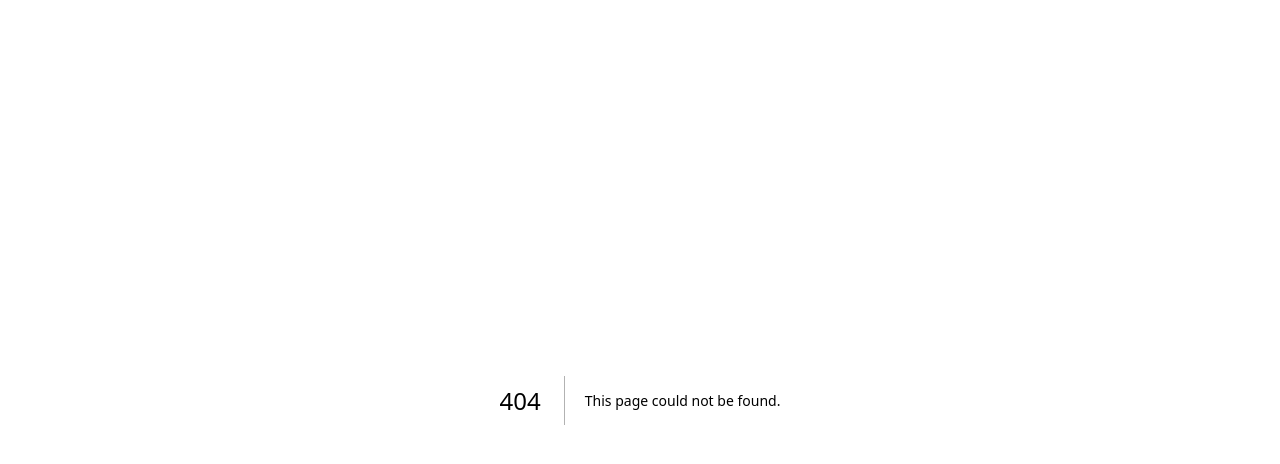
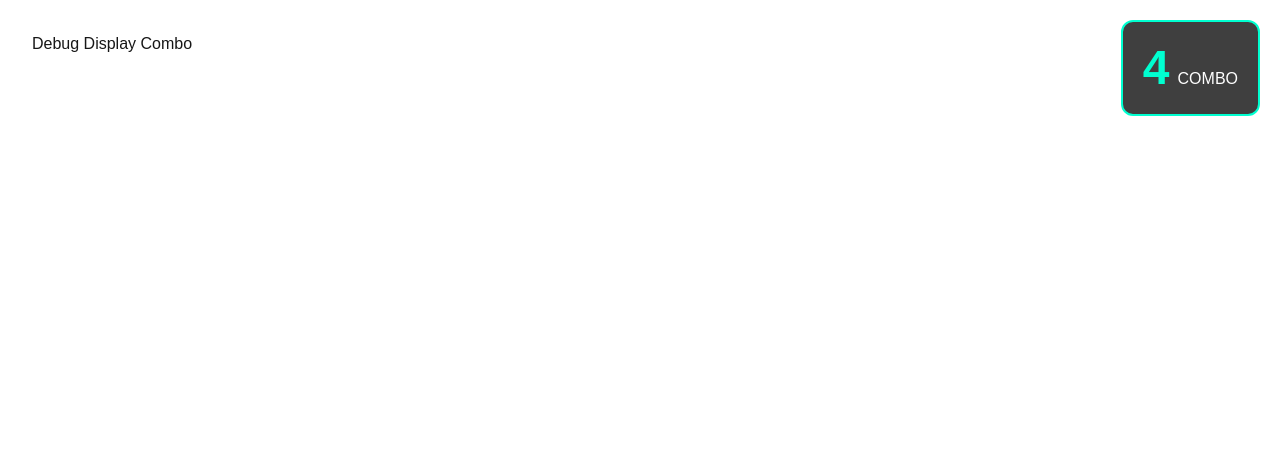
Before and after one commit to heisannn/osakana, a Next.js app in the folder client/: page /mobile/DisplayCombo/debug in a window 1280 px wide. Before the commit this address had no page. Shown: the top 464 px of the page. Built offline with nearby package versions, Linux system fonts and the light colour scheme.

Commit message:
feat: コンボの見た目を作成

```diff
--- /dev/null
+++ b/client/app/mobile/DisplayCombo/components/DisplayCombo.module.css
@@ -0,0 +1,49 @@
+.container {
+  position: fixed;
+  top: 20px;
+  right: 20px;
+  background-color: rgba(30, 30, 30, 0.85); /* ダークモード背景 */
+  border: 2px solid #00ffd0; /* アクセントカラーの枠 */
+  border-radius: 12px;
+  padding: 10px 20px;
+  display: flex;
+  align-items: baseline;
+  pointer-events: none;
+  z-index: 9999;
+}
+
+.comboNumber {
+  font-size: 48px; /* 数字を大きく */
+  font-weight: 800;
+  color: #00ffd0; /* アクセントカラー */
+  margin-right: 8px;
+  display: inline-block;
+  transition: transform 0.3s, opacity 0.3s;
+}
+
+.comboText {
+  font-size: 16px; /* COMBO文字は小さめ */
+  font-weight: 500;
+  color: #ffffff;
+  display: inline-block;
+  transition: transform 0.3s, opacity 0.3s;
+}
+
+.animate {
+  animation: pop 0.5s ease-out;
+}
+
+@keyframes pop {
+  0% {
+    transform: scale(1);
+    opacity: 1;
+  }
+  50% {
+    transform: scale(1.5);
+    opacity: 1;
+  }
+  100% {
+    transform: scale(1);
+    opacity: 0;
+  }
+}
--- /dev/null
+++ b/client/app/mobile/DisplayCombo/components/DisplayCombo.tsx
@@ -0,0 +1,39 @@
+'use client';
+
+import { useEffect, useState } from 'react';
+import styles from './DisplayCombo.module.css';
+
+interface DisplayComboProps {
+  combo: number;
+}
+
+const DisplayCombo: React.FC<DisplayComboProps> = ({ combo }) => {
+  const [prevCombo, setPrevCombo] = useState(0);
+  const [animate, setAnimate] = useState(false);
+
+  useEffect(() => {
+    if (combo > prevCombo) {
+      setAnimate(true);
+      const timeout = setTimeout(() => setAnimate(false), 500);
+      setPrevCombo(combo);
+      return () => clearTimeout(timeout);
+    } else {
+      setPrevCombo(combo);
+    }
+  }, [combo, prevCombo]);
+
+  if (combo === 0) return null;
+
+  return (
+    <div className={styles.container}>
+      <span className={`${styles.comboNumber} ${animate ? styles.animate : ''}`}>
+        {combo}
+      </span>
+      <span className={`${styles.comboText} ${animate ? styles.animate : ''}`}>
+        COMBO
+      </span>
+    </div>
+  );
+};
+
+export default DisplayCombo;
--- /dev/null
+++ b/client/app/mobile/DisplayCombo/debug/page.tsx
@@ -0,0 +1,27 @@
+// app/mobile/DisplayCombo/debug/page.tsx
+'use client';
+
+import React, { useState, useEffect } from 'react';
+import DisplayCombo from '../components/DisplayCombo';
+
+const DebugDisplayComboPage: React.FC = () => {
+  const [combo, setCombo] = useState(0);
+
+  // デバッグ用: 0.5秒ごとにコンボを増やす
+  useEffect(() => {
+    const interval = setInterval(() => {
+      setCombo(prev => (prev < 10 ? prev + 1 : 0)); // 10コンボでリセット
+    }, 500);
+
+    return () => clearInterval(interval); // クリーンアップ
+  }, []);
+
+  return (
+    <div style={{ padding: '2rem', fontFamily: 'sans-serif' }}>
+      <h1>Debug Display Combo</h1>
+      <DisplayCombo combo={combo} />
+    </div>
+  );
+};
+
+export default DebugDisplayComboPage;
--- /dev/null
+++ b/client/app/mobile/DisplayCombo/page.tsx
@@ -0,0 +1,27 @@
+// app/mobile/DisplayCombo/page.tsx
+'use client';
+
+import React, { useState } from 'react';
+import DisplayCombo from './components/DisplayCombo';
+
+const DisplayComboPage: React.FC = () => {
+  const [combo, setCombo] = useState(0);
+
+  const increaseCombo = () => setCombo(prev => prev + 1);
+  const resetCombo = () => setCombo(0);
+
+  return (
+    <div style={{ padding: '2rem' }}>
+      <h1>Display Combo Page</h1>
+      <DisplayCombo combo={combo} />
+      <div style={{ marginTop: '1rem' }}>
+        <button onClick={increaseCombo} style={{ marginRight: '1rem' }}>
+          Increase Combo
+        </button>
+        <button onClick={resetCombo}>Reset Combo</button>
+      </div>
+    </div>
+  );
+};
+
+export default DisplayComboPage;
--- a/client/app/mobile/_components/DisplayCombo.tsx
+++ /dev/null
@@ -1 +0,0 @@
-// ToDo : コンボ表示コンポーネント
--- a/client/app/mobile/page.tsx
+++ b/client/app/mobile/page.tsx
@@ -3,6 +3,7 @@ import { loadSearchParams } from "./request/search-params";
 import { InputForm } from "./_components/InputForm";
 import { AuthGuard } from "./_components/AuthGuard";
 import { saveDataToCookie } from "./actions";
+import DisplayCombo from "./DisplayCombo/components/DisplayCombo";
 
 type PageProps = {
   searchParams: Promise<SearchParams>;
```
